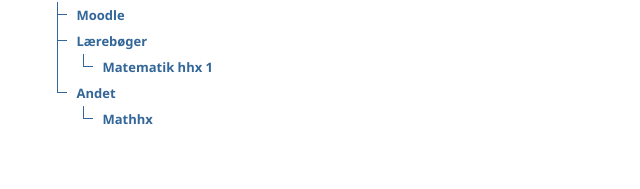
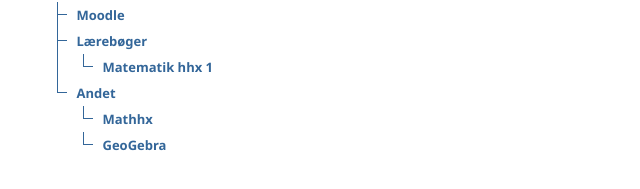
Before and after one commit to 004dk/nb, a plain HTML site: page fag/mat/index.html in a window 1280 px wide. Shown: the part 67-256 px from the top of the page, 0-640 px from the left. Drawn offline with Linux system fonts and the light colour scheme.

Commit message:
Update index.html

```diff
--- a/fag/mat/index.html
+++ b/fag/mat/index.html
@@ -31,6 +31,9 @@
       <ul>
         <li><a href="http://mathhx.dk/" target="_blank" >Mathhx</a></li>
       </ul>
+      <ul>
+        <li><a href="https://www.geogebra.org/graphing" target="_blank" >GeoGebra</a></li>
+      </ul>
     </li>
   </ul>
 </div>
```
